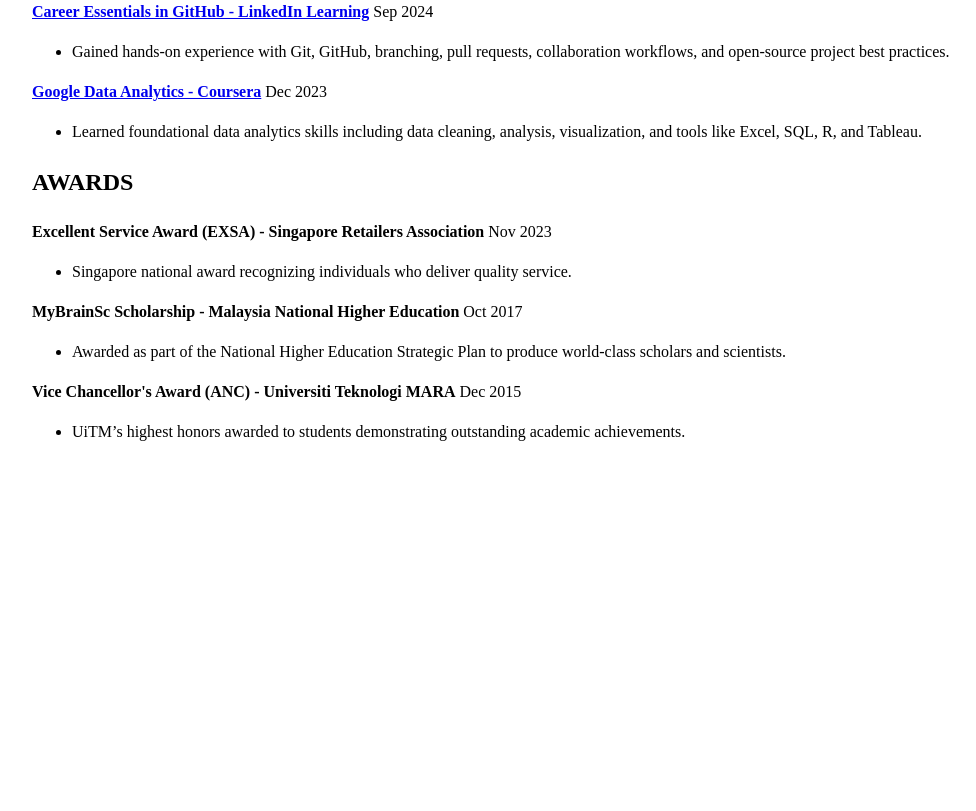
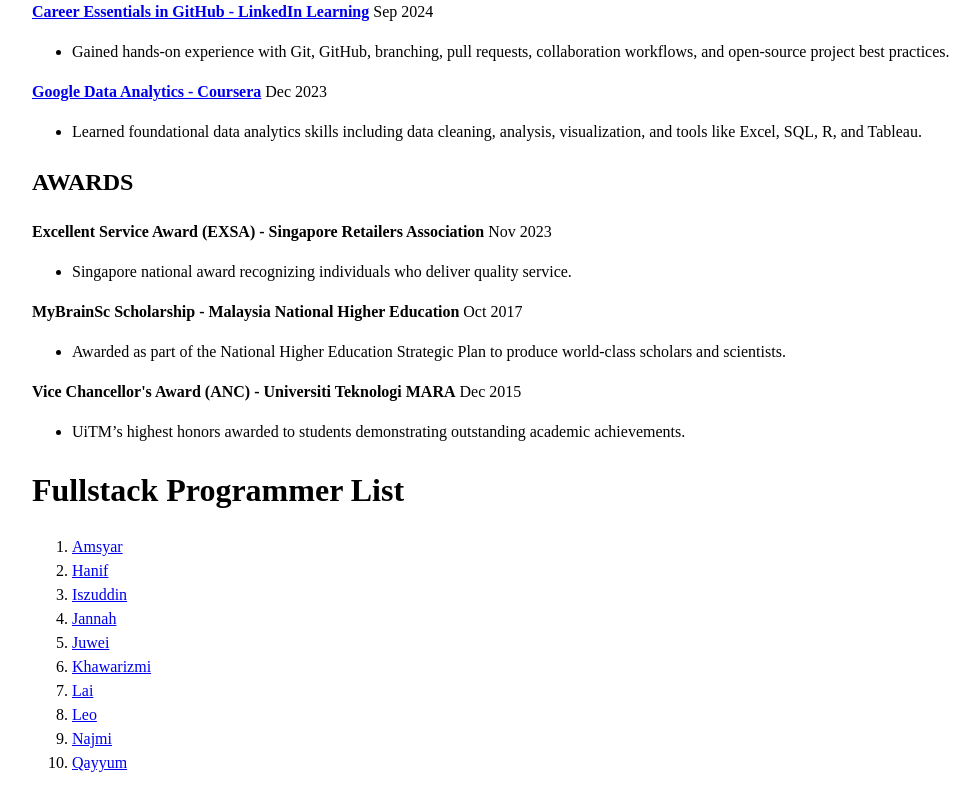
Before and after one commit to kidino/git-course, a plain HTML site: page amirul.html in a window 1280 px wide. Shown: the part 1772-2583 px from the top of the page, without its empty margins (16-992 px from the left). Before the commit the page ends 2264 px from the top, so only its background shows below. Drawn offline with Linux system fonts and the light colour scheme.

Commit message:
amirul-list

```diff
--- a/amirul.html
+++ b/amirul.html
@@ -273,5 +273,19 @@
         </li>
       </ul>
     </div>
+
+    <h1>Fullstack Programmer List</h1>
+    <ol>
+      <li><a href="amsyar.html">Amsyar</a></li>
+      <li><a href="hanif.html">Hanif</a></li>
+      <li><a href="iszuddin.html">Iszuddin</a></li>
+      <li><a href="jannah.html">Jannah</a></li>
+      <li><a href="juwei.html">Juwei</a></li>
+      <li><a href="khawarizmi.html">Khawarizmi</a></li>
+      <li><a href="LAI.html">Lai</a></li>
+      <li><a href="leo.html">Leo</a></li>
+      <li><a href="najmi.html">Najmi</a></li>
+      <li><a href="qayyum.html">Qayyum</a></li>
+    </ol>
   </body>
 </html>
```
